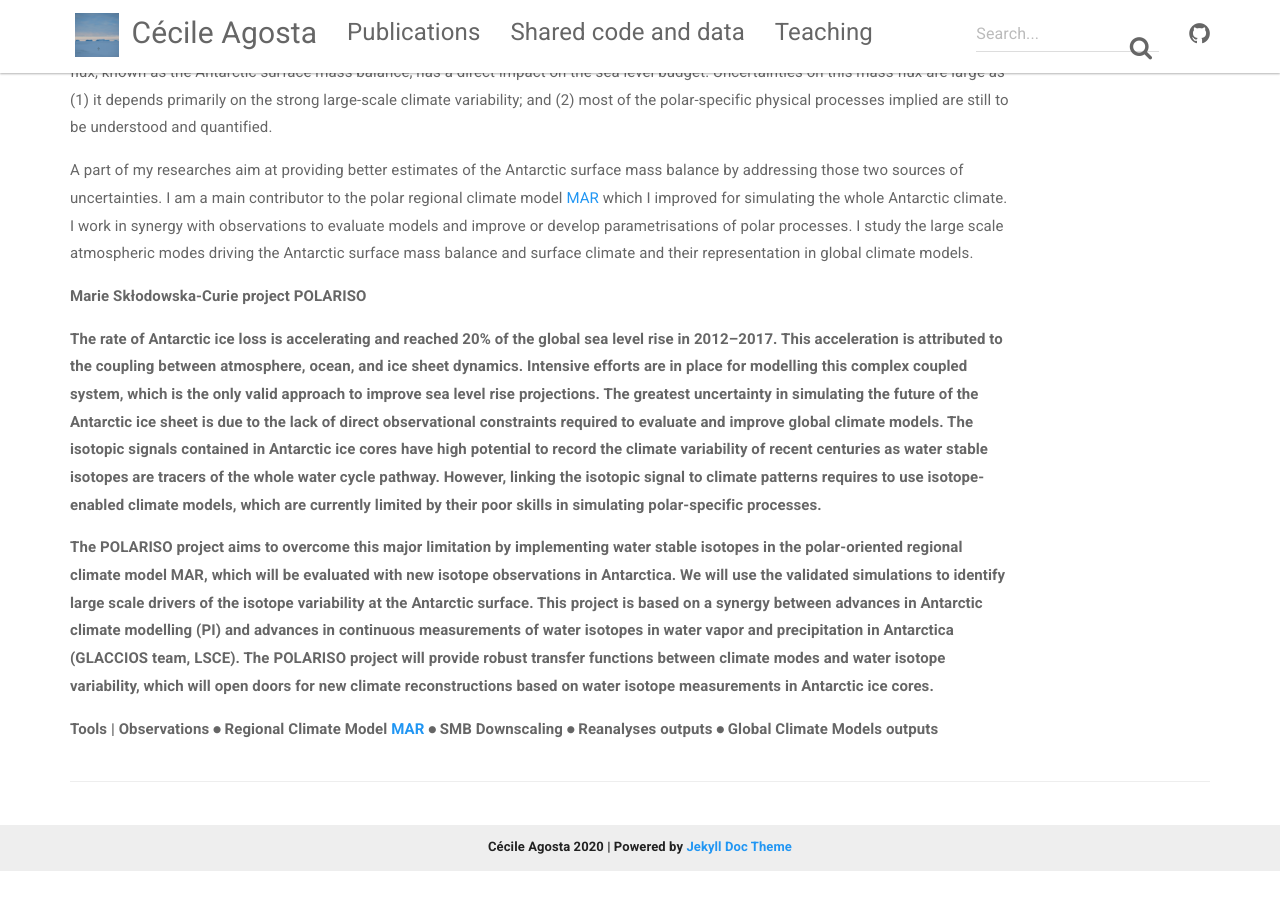
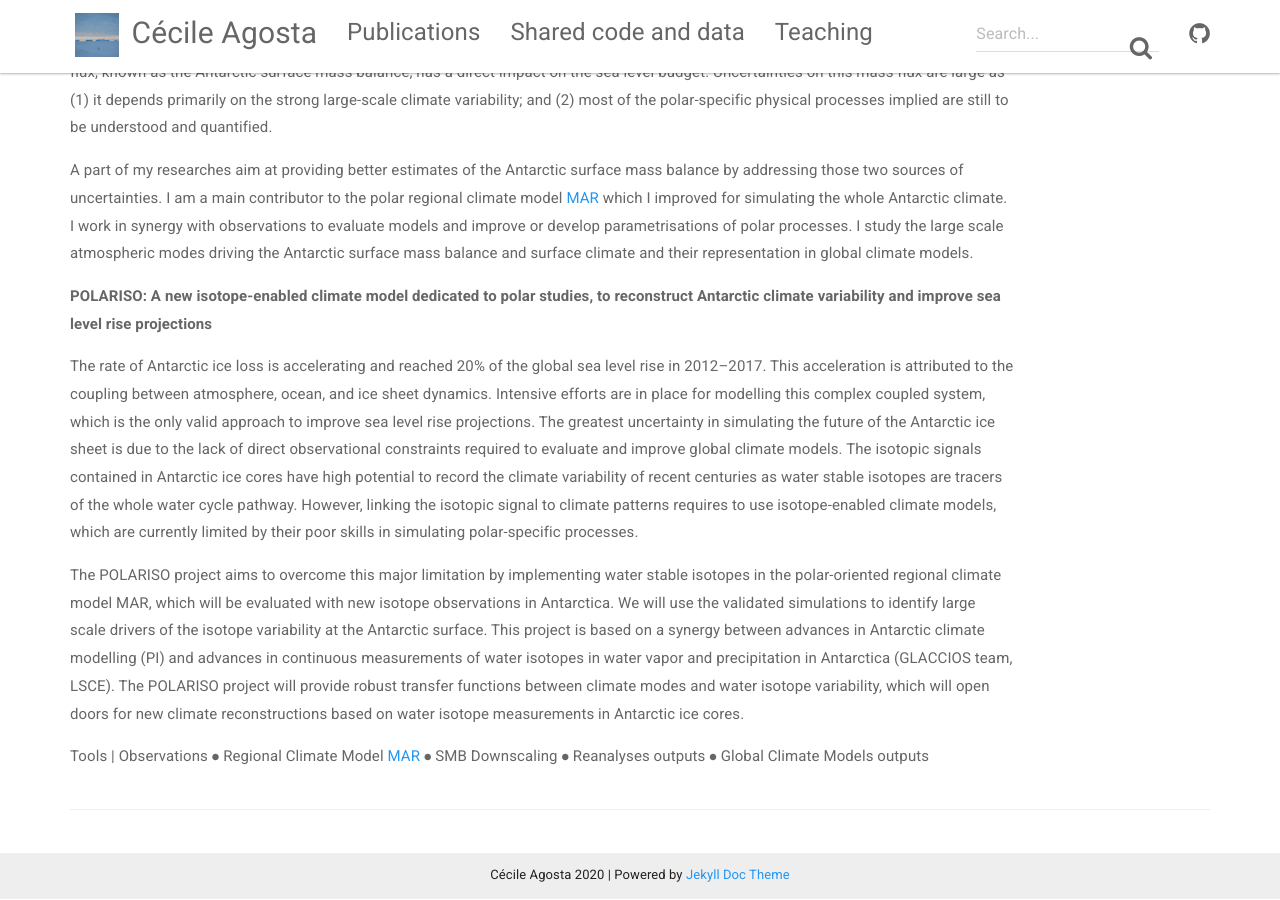
Before and after one commit to cecileagosta/cecileagosta.github.io, a Jekyll site: the page built from index.html, in a window 1280 px wide and 900 px high, scrolled down 907 px. Built offline with Jekyll 4.4.1, drawn with Linux system fonts in a browser that asks for light colours; nearby versions of some CDN libraries; before the commit the page ends 1779 px from its top, so only the background shows below that.

Commit message:
Update index.html
change title

```diff
--- a/index.html
+++ b/index.html
@@ -43,7 +43,8 @@ layout: default
 			<p> <strong>Understanding and modelling the Antarctic surface mass balance and climate</strong></p>
             <p>Each year, the snowfall amount accumulating at the top of the Antarctic ice sheet is equivalent to twice the current sea level rise. This water flux, known as the Antarctic surface mass balance, has a direct impact on the sea level budget. Uncertainties on this mass flux are large as (1) it depends primarily on the strong large-scale climate variability; and (2) most of the polar-specific physical processes implied are still to be understood and quantified.</p>
             <p>A part of my researches aim at providing better estimates of the Antarctic surface mass balance by addressing those two sources of uncertainties. I am a main contributor to the polar regional climate model <a href="http://www.mar.cnrs.fr/">MAR</a> which I improved for simulating the whole Antarctic climate. I work in synergy with observations to evaluate models and improve or develop parametrisations of polar processes. I study the large scale atmospheric modes driving the Antarctic surface mass balance and surface climate and their representation in global climate models.</p>
-			<p><strong> Marie Skłodowska-Curie project POLARISO <strong></p>
+			<p><strong> POLARISO: A new isotope-enabled climate model dedicated to polar studies, to reconstruct Antarctic climate variability and
+improve sea level rise projections </strong></p>
 			<p> The rate of Antarctic ice loss is accelerating and reached 20% of the global sea level rise in 2012–2017. This acceleration is attributed to the coupling between atmosphere, ocean, and ice sheet dynamics. Intensive efforts are in place for modelling this complex coupled system, which is the only valid approach to improve sea level rise projections. The greatest uncertainty in simulating the future of the Antarctic ice sheet is due to the lack of direct observational constraints required to evaluate and improve global climate models. The isotopic signals contained in Antarctic ice cores have high potential to record the climate variability of recent centuries as water stable isotopes are tracers of the whole water cycle pathway. However, linking the isotopic signal to climate patterns requires to use isotope-enabled climate models, which are currently limited by their poor skills in simulating polar-specific processes.</p>
 			<p>The POLARISO project aims to overcome this major limitation by implementing water stable isotopes in the polar-oriented regional climate model MAR, which will be evaluated with new isotope observations in Antarctica. We will use the validated simulations to identify large scale drivers of the isotope variability at the Antarctic surface. This project is based on a synergy between advances in Antarctic climate modelling (PI) and advances in continuous measurements of water isotopes in water vapor and precipitation in Antarctica (GLACCIOS team, LSCE). The POLARISO project will provide robust transfer functions between climate modes and water isotope variability, which will open doors for new climate reconstructions based on water isotope measurements in Antarctic ice cores.</p>
             <p>Tools | Observations ⦁ Regional Climate Model <a href="http://www.mar.cnrs.fr/">MAR</a> ⦁ SMB Downscaling ⦁ Reanalyses outputs ⦁ Global Climate Models outputs</p>
```
